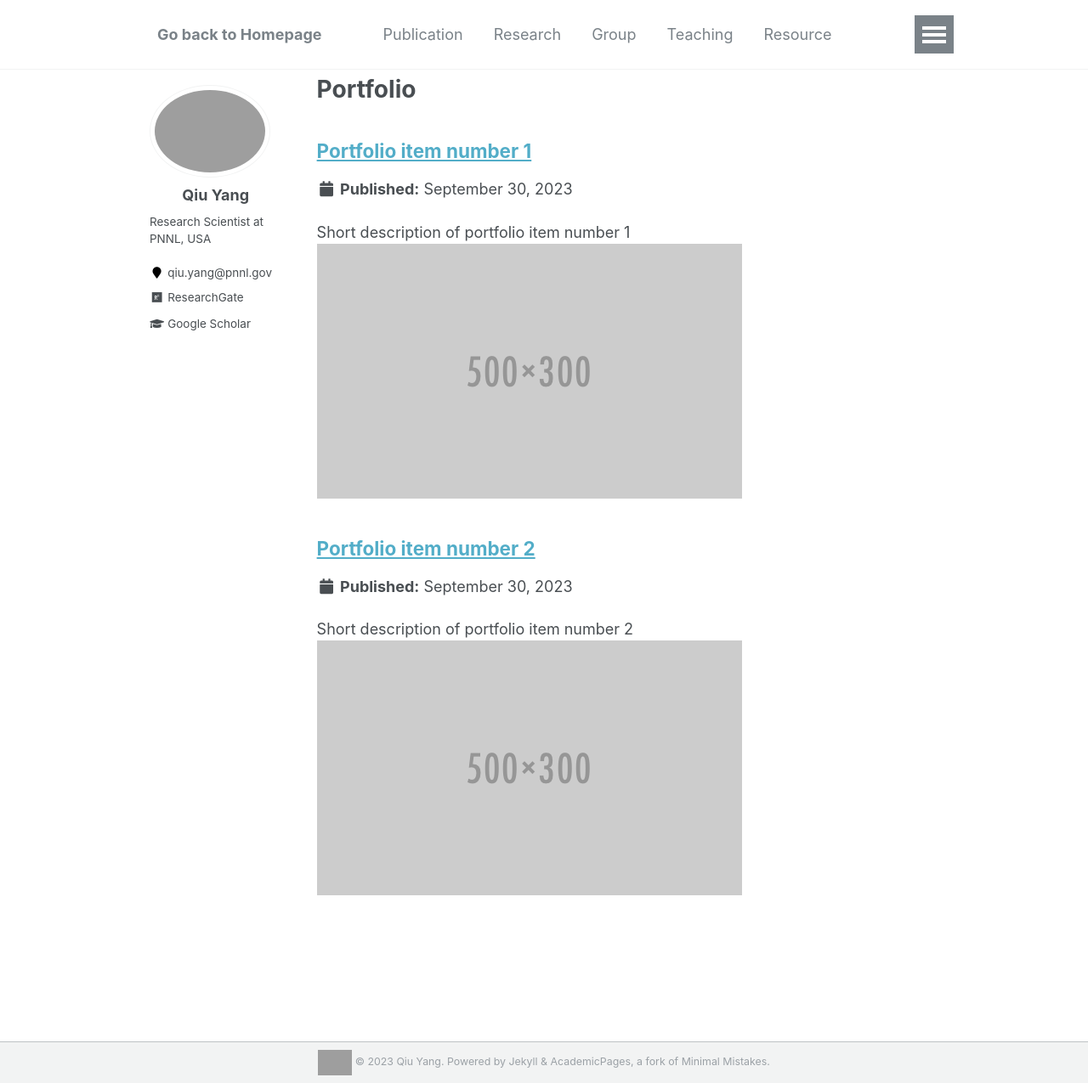
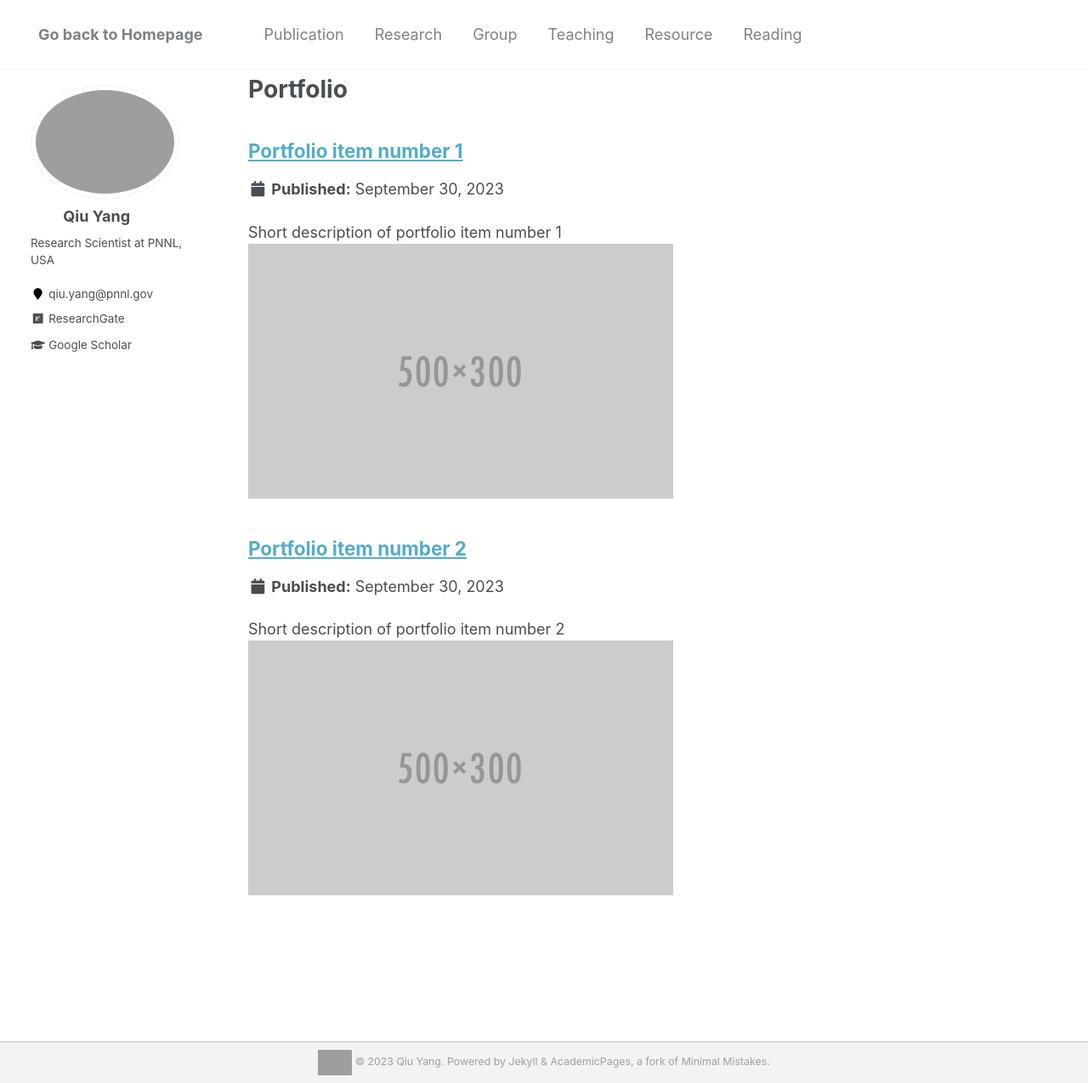
Before and after one commit to qiuyang50/qiuyang50.github.io, a Jekyll site: the page built from _pages/portfolio.html, in a window 1280 px wide and 1275 px high. Shown: the whole window at 85% size. Built offline with Jekyll 4.4.1, drawn with Linux system fonts in a browser that asks for light colours; grey boxes are pictures that could not be loaded.

Commit message:
Update _variables.scss

```diff
--- a/_sass/_variables.scss
+++ b/_sass/_variables.scss
@@ -114,7 +114,7 @@ $small                      : 600px !default;
 $medium                     : 768px !default;
 $medium-wide                : 900px !default;
 $large                      : 925px !default;
-$x-large                    : 1000px !default; /* 1280px */
+$x-large                    : 1280px !default; /* 1280px */
 
 /*
    Grid
```
